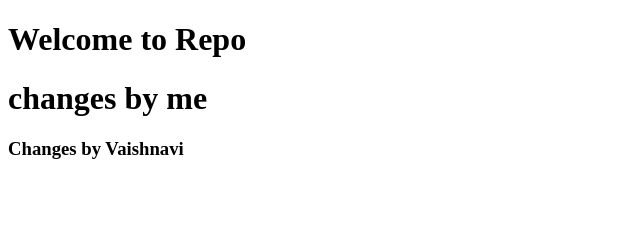
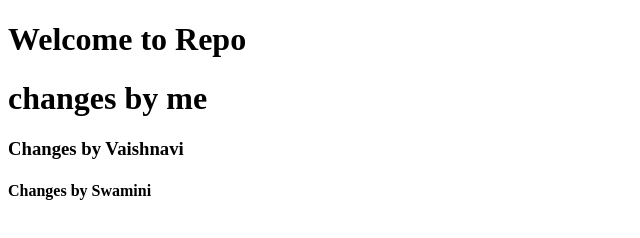
Before and after one commit to Kalyanis0012/practice-repo, a plain HTML site: page index.html in a window 1280 px wide. Shown: the whole page, without its empty margins (0-640 px from the left). Drawn offline with Linux system fonts and the light colour scheme.

Commit message:
new commit

```diff
--- a/index.html
+++ b/index.html
@@ -9,5 +9,6 @@
    <h1>Welcome to Repo</h1>
    <h1> changes by me</h1>
    <h3>Changes by Vaishnavi</h3>
+   <h4>Changes by Swamini</h4>
 </body>
 </html>
```
